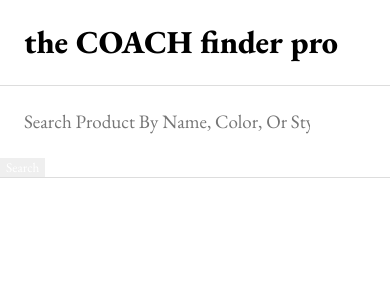
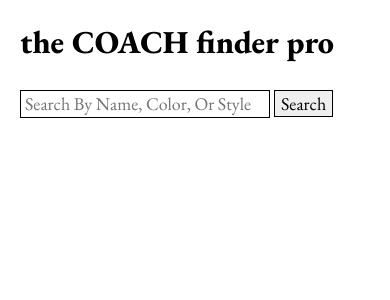
Before and after one commit to jennifer/coachfinderpro, a PHP site: page / in a window 390 px wide. Shown: the top 300 px of the page. Run offline with PHP 8.4, Linux system fonts and the light colour scheme.

Commit message:
update button styling

```diff
--- a/index.html
+++ b/index.html
@@ -10,9 +10,9 @@
 </head>
 <body>
   <h1>the COACH finder pro</h1>
-  <form class="searchform">
+  <form class="searchform" action="#">
     <label class="screen-reader-only" for="searchinput">Search:</label>
-    <input type="search" name="searchinput" id='searchinput' placeholder="Search Product By Name, Color, Or Style"/>
+    <input type="search" name="searchinput" id='searchinput' placeholder="Search By Name, Color, Or Style"/>
     <button type="submit" onclick="getDataFromApi(event)">Search</button>
   </form>
   <ul id="results"></ul>
--- a/style.css
+++ b/style.css
@@ -6,32 +6,34 @@ html, body {
 h1 {
   font-family: 'EB Garamond', serif;
   font-weight: 800;
-  margin-left: 24px;
+  margin-left: 20px;
 }
 form {
-  width: 100%;
-  border-top: 1px solid #ddd;
-  border-bottom: 1px solid #ddd;
+  margin-left: 20px;
 }
 input {
-  font-family: 'EB Garamond', serif;
-  font-size: 19px;
-  width: 90%;
-  max-height: 72px;
-  padding: 24px;
-  border: 0;
+  min-width: 250px;
+  height: 28px;
+  vertical-align: top;
+  border: 1px black solid;
+  padding-top: 4px;
+  padding-left: 4px;
 }
-textarea:focus, input:focus{
-  outline: none;
+button {
+  border: 1px black solid;
 }
-label,
+input::placeholder,
 button {
   font-family: 'EB Garamond', serif;
+  font-size: 18px;
   font-weight: 400;
 }
-button {
-  color: #fff;
-  border: #fff;
+ul {
+  padding-left: 20px;
+}
+li, p {
+  list-style-type: none;
+  font-family: 'Lato', sans-serif;
 }
 .screen-reader-only {
   position: absolute;
@@ -43,16 +45,12 @@ button {
   -webkit-clip-path: polygon(0px 0px, 0px 0px, 0px 0px);
   overflow: hidden !important;
 }
-ul {
-  padding-left: 24px;
-}
-li, p {
-  list-style-type: none;
-  font-family: 'Lato', sans-serif;
-}
-
 
 @media (max-width: 768px) {
+  input,
+  button {
+    margin-top: 5px;
+  }
   li {
     width: 100%;
   }
```
